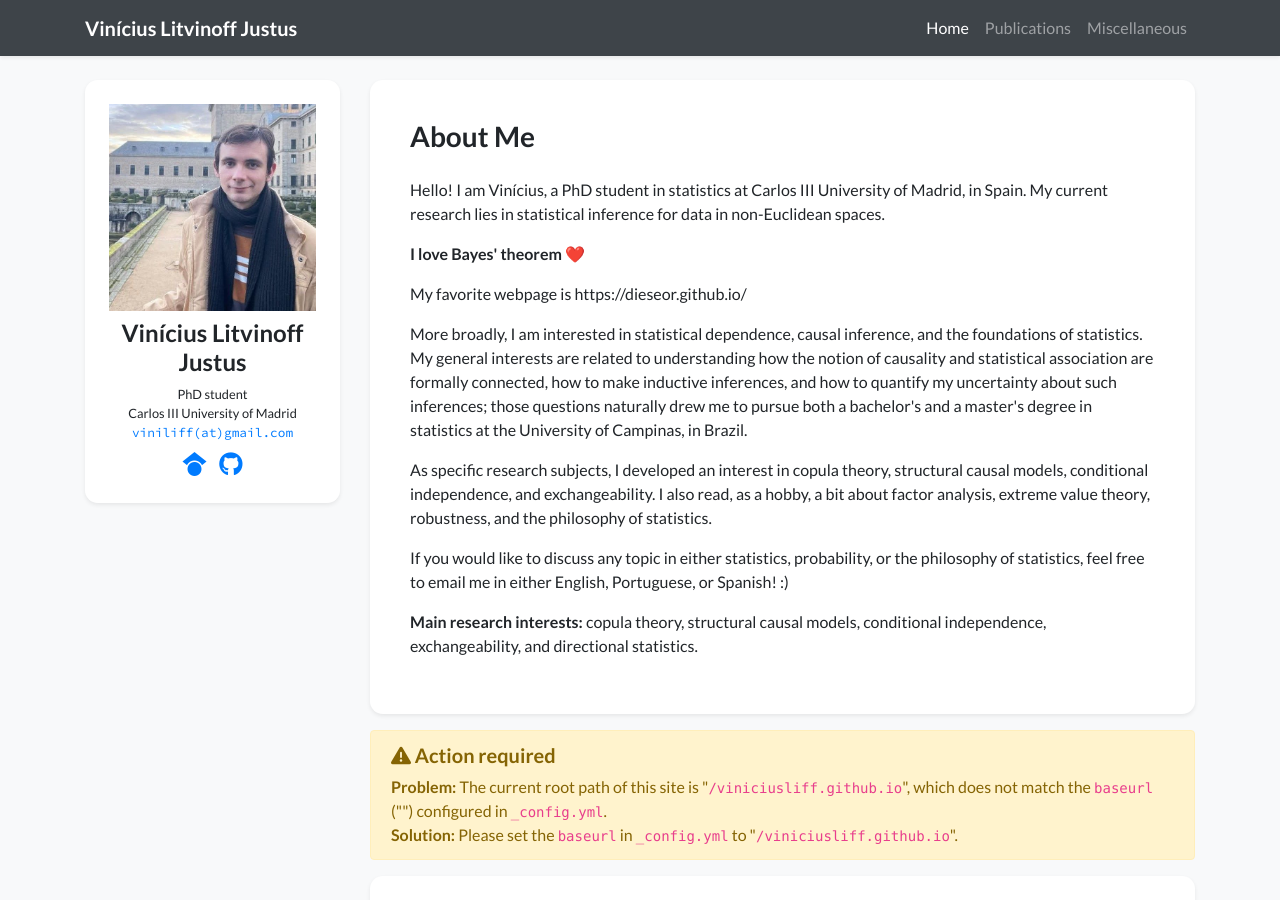
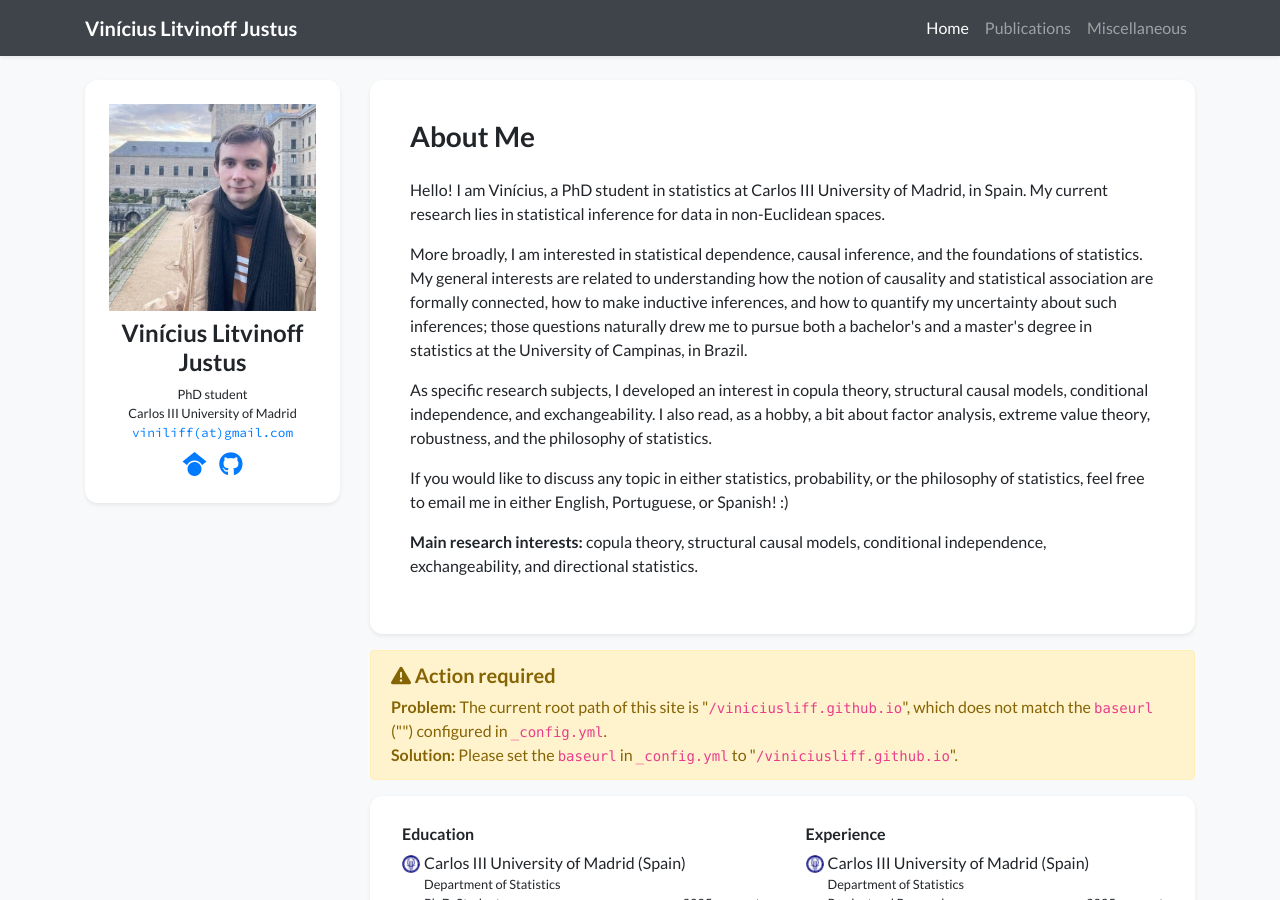
Before and after one commit to viniciusliff/viniciusliff.github.io, a Jekyll site: the page built from index.html, in a window 1280 px wide and 900 px high. Built offline with Jekyll 4.4.1, drawn with Linux system fonts in a browser that asks for light colours; nearby versions of some CDN libraries; a style sheet for code colours, icons or effects is not loaded.

Commit message:
Revert "Help with code"

```diff
--- a/_data/profile.yml
+++ b/_data/profile.yml
@@ -20,13 +20,6 @@ short_bio: >-
   <p>
   Hello! I am Vinícius, a PhD student in statistics at Carlos III University of Madrid, in Spain. My current research lies in statistical inference for data in non-Euclidean spaces.
   </p>
-  <p>
-  <strong>I love Bayes' theorem</strong> ❤️
-  </p>
-  </p>
-  My favorite webpage is https://dieseor.github.io/
-  </p>
-
 
   <p>
   More broadly, I am interested in statistical dependence, causal inference, and the foundations of statistics. My general interests are related to understanding how the notion of causality and statistical association are formally connected, how to make inductive inferences, and how to quantify my uncertainty about such inferences; those questions naturally drew me to pursue both a bachelor's and a master's degree in statistics at the University of Campinas, in Brazil.
```
